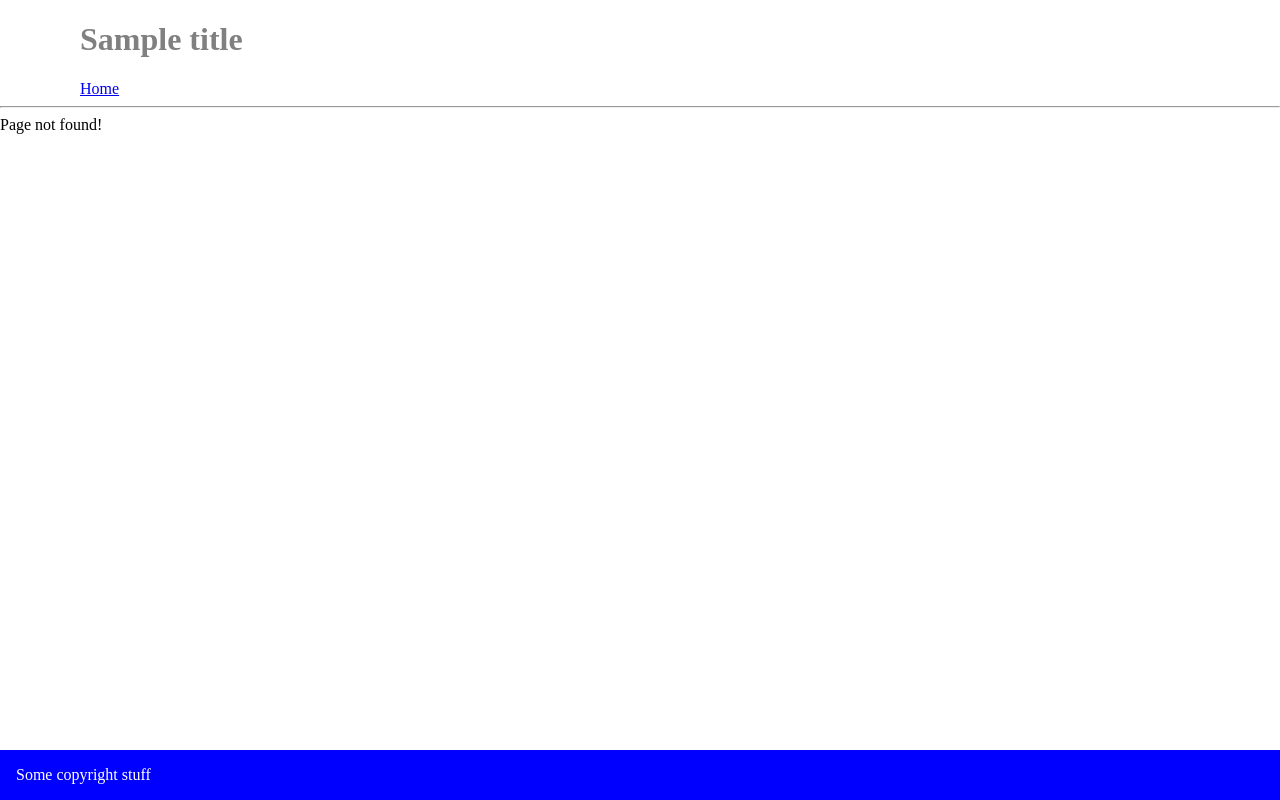
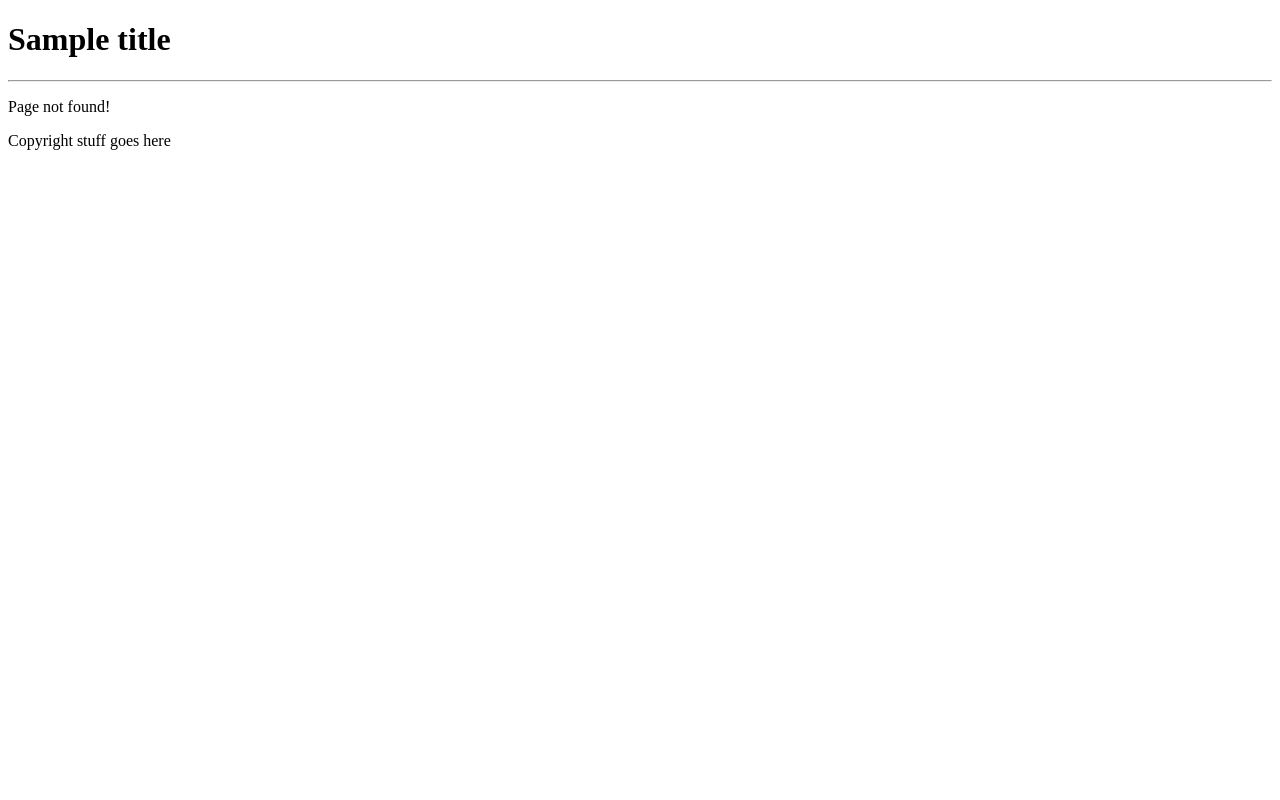
Before and after one commit to aniruddha-jafa/Weather-API, a Node server app: template views/404.hbs in a window 1280 px wide. Run offline with Node 20, Linux system fonts and the light colour scheme; the template is opened without the code that fills it: most values are stand-ins (such as "Sample title", 1, 10 or a date in 2020).

Commit message:
Simplified html files, minor tweaks to css

```diff
--- a/public/css/default-style.css
+++ b/public/css/default-style.css
@@ -11,7 +11,9 @@
   padding: 0;
 }
 
-
+p {
+  margin: 1rem;
+}
 
 footer {
   padding: 1rem;
--- a/src/app.js
+++ b/src/app.js
@@ -20,7 +20,7 @@
 
 // Routes
 app.get('/', (req, res) => {
-  res.render('weather', { title: 'Home', weather: 'sunnny' })
+  res.render('weather', { title: 'Weather app', weather: 'sunnny' })
 })
 
 
--- a/views/404.hbs
+++ b/views/404.hbs
@@ -6,7 +6,8 @@
 
 <body>
   {{> header }}
-  Page not found!
+
+  <p> Page not found! </p>
 
   {{> footer}}
 </body>
--- a/views/weather.hbs
+++ b/views/home.hbs
@@ -1,13 +1,13 @@
 <!DOCTYPE html>
 <head>
   <title>{{title}}</title>
-  {{> defaultStyle}}
+  {{> useDefaultStyle}}
 </head>
 
 <body>
   {{> header }}
 
-  <p>The weather is: {{weather}}</p>
+  <p> The weather is: {{ weather }} </p>
 
   {{> footer}}
 </body>
--- a/views/partials/footer.hbs
+++ b/views/partials/footer.hbs
@@ -1,3 +1,3 @@
 <footer>
-  Some copyright stuff
+  Copyright stuff goes here
 </footer>
--- a/views/partials/header.hbs
+++ b/views/partials/header.hbs
@@ -1,8 +1,5 @@
 
 <header>
   <h1>{{title}}</h1>
-  <nav>
-    <a href="/">Home</a>
-  </nav>
 </header>
 <hr>
```
Also changed, not shown: views/partials/useDefaultStyle.hbs (renamed from views/partials/defaultStyle.hbs).
